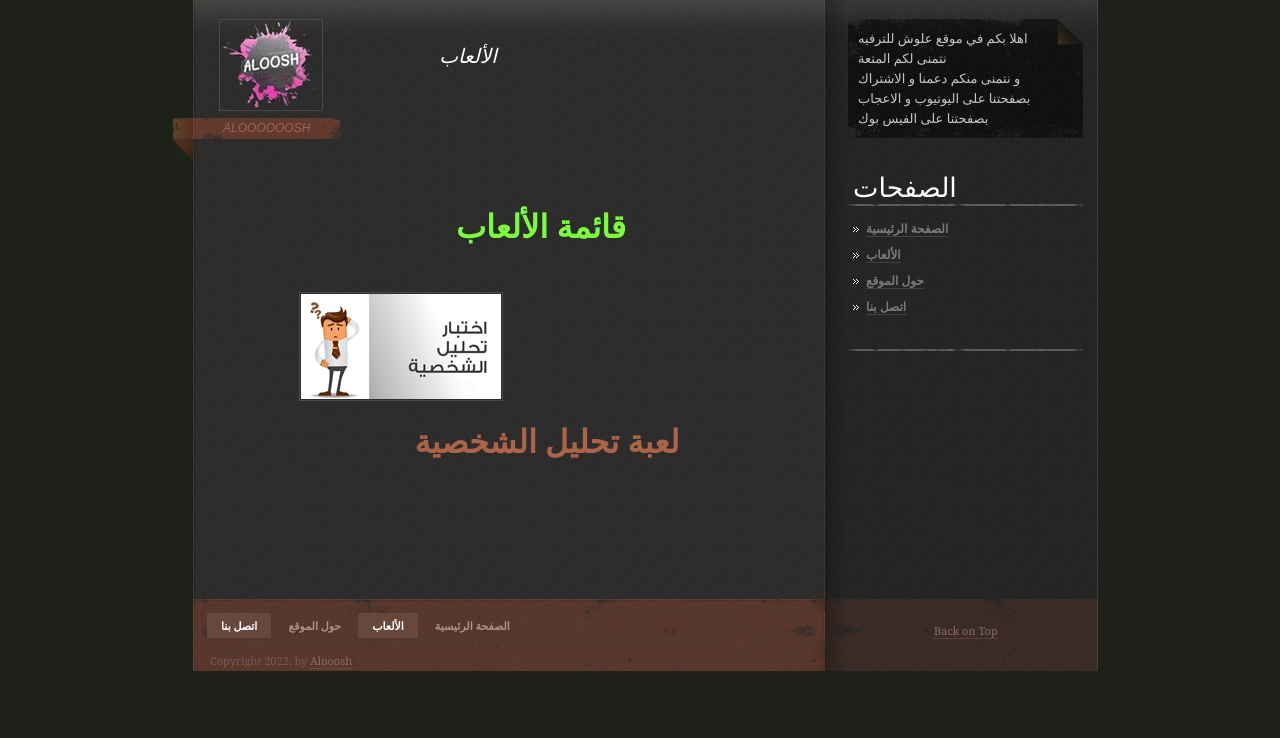
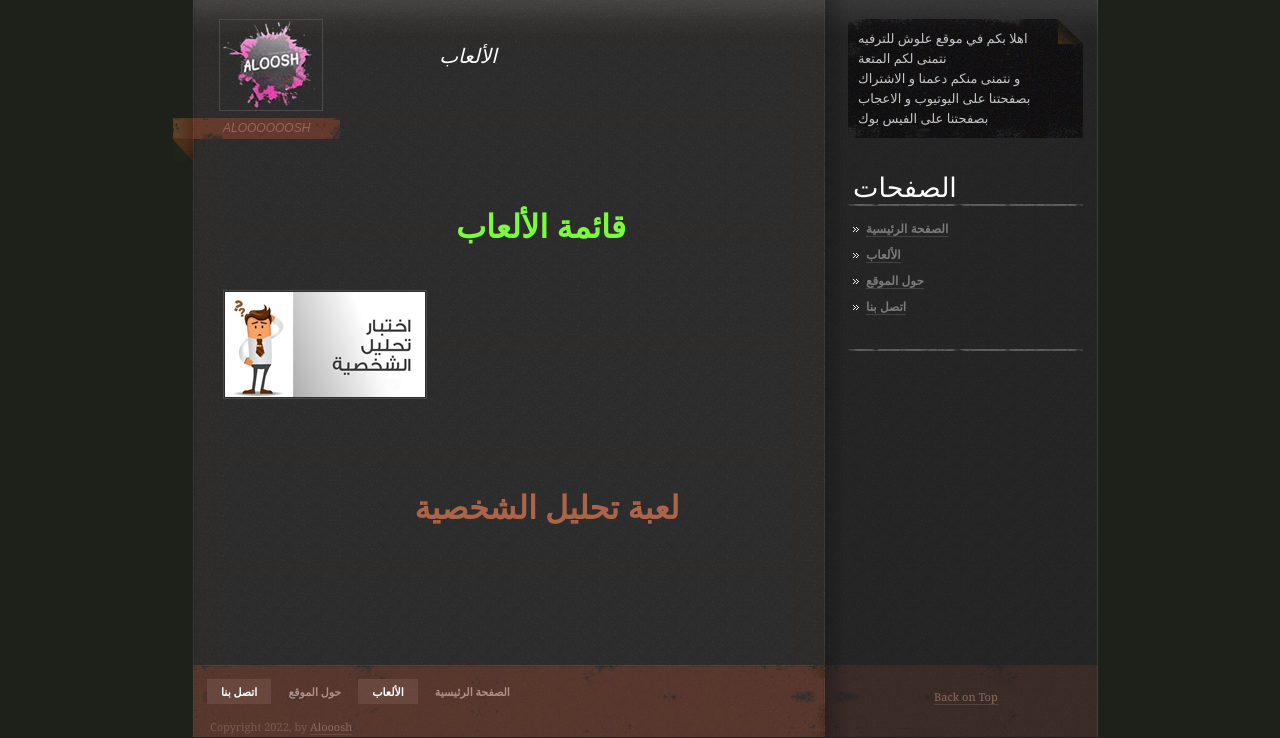
Before and after one commit to electronslover/ALOOOSH, a plain HTML site: page products.html in a window 1280 px wide. Shown: the part 144-882 px from the top of the page. Before the commit the page ends 816 px from the top, so only its background shows below. Drawn offline with Linux system fonts and the light colour scheme.

Commit message:
Update products.html

```diff
--- a/products.html
+++ b/products.html
@@ -43,7 +43,7 @@
                       &nbsp&nbsp&nbsp&nbsp&nbsp&nbsp&nbsp &nbsp&nbsp&nbsp&nbsp&nbsp&nbsp&nbsp &nbsp&nbsp&nbsp &nbsp&nbsp&nbsp&nbsp&nbsp&nbsp&nbsp  قائمة الألعاب
                         <br />
                         <br />
-                        <a href="person.html">  <img src="person.jpg" alt="" class="pr" /></a>
+                        <a href="person.html">  <img src="person.jpg" alt="" class="pr3" /></a>
                         <br />
                         <br />
                         <br />
```
